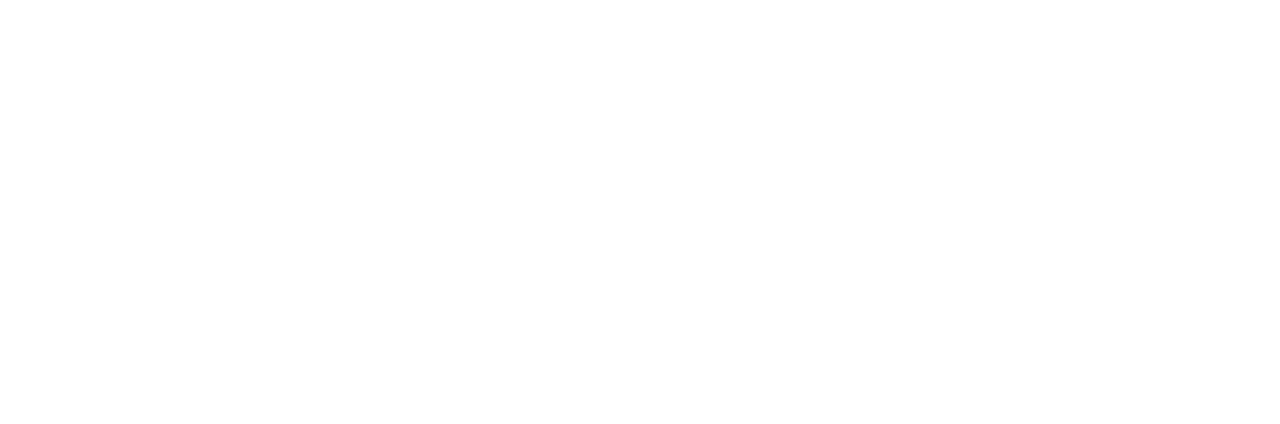
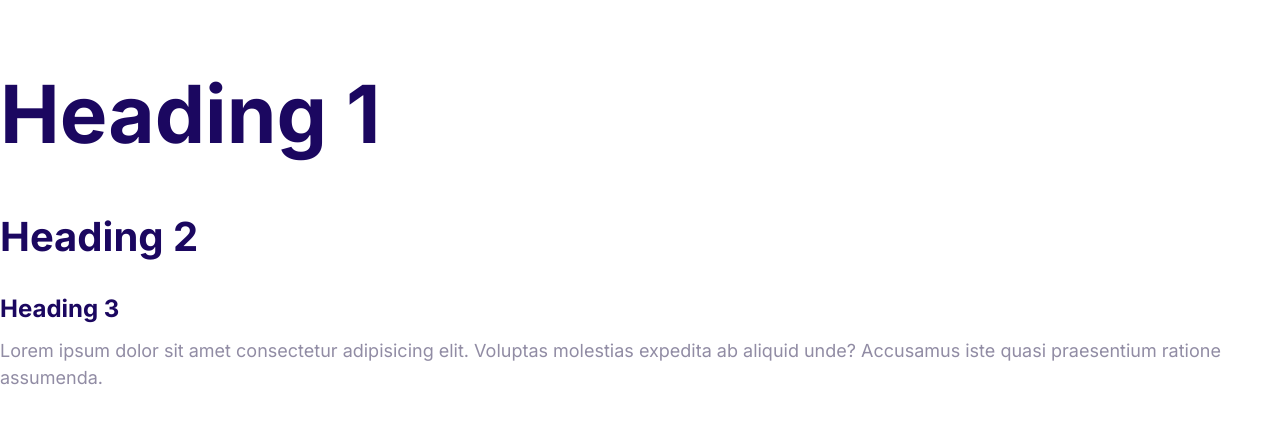
Before and after one commit to robertfodor-job/codewithmoshHTMLCSS, a plain HTML site: page index.html in a window 1280 px wide. Drawn offline with Linux system fonts and the light colour scheme.

Commit message:
Define the style for the fonts.

```diff
--- a/css/styles.css
+++ b/css/styles.css
@@ -5,3 +5,54 @@
   --color-headings: #1b0760;
   --color-body: #918ca4;
 }
+html {
+  font-size: 62.5%;
+}
+
+body {
+  font-family: Inter, Arial, Helvetica, sans-serif;
+  font-size: 2.4rem;
+  line-height: 1.5;
+  color: var(--color-body);
+}
+
+h1,
+h2,
+h3 {
+  color: var(--color-headings);
+  margin-bottom: 1rem;
+}
+
+h1 {
+  font-size: 7rem;
+}
+
+h2 {
+  font-size: 4rem;
+}
+
+h3 {
+  font-size: 3rem;
+}
+
+p {
+  margin-top: 0;
+}
+
+@media screen and (min-width: 1024px) {
+  body {
+    font-size: 1.8rem;
+  }
+
+  h1 {
+    font-size: 8rem;
+  }
+
+  h2 {
+    font-size: 4rem;
+  }
+
+  h3 {
+    font-size: 2.4rem;
+  }
+}
--- a/index.html
+++ b/index.html
@@ -5,8 +5,22 @@
     <meta http-equiv="X-UA-Compatible" content="IE=edge" />
     <meta name="viewport" content="width=device-width, initial-scale=1.0" />
     <title>Document</title>
+    <link rel="preconnect" href="https://fonts.gstatic.com" />
+    <link
+      href="https://fonts.googleapis.com/css2?family=Inter:wght@400;700&display=swap"
+      rel="stylesheet"
+    />
     <link rel="stylesheet" href="css/normalize.css" />
     <link rel="stylesheet" href="css/styles.css" />
   </head>
-  <body></body>
+  <body>
+    <h1>Heading 1</h1>
+    <h2>Heading 2</h2>
+    <h3>Heading 3</h3>
+    <p>
+      Lorem ipsum dolor sit amet consectetur adipisicing elit. Voluptas
+      molestias expedita ab aliquid unde? Accusamus iste quasi praesentium
+      ratione assumenda.
+    </p>
+  </body>
 </html>
```
